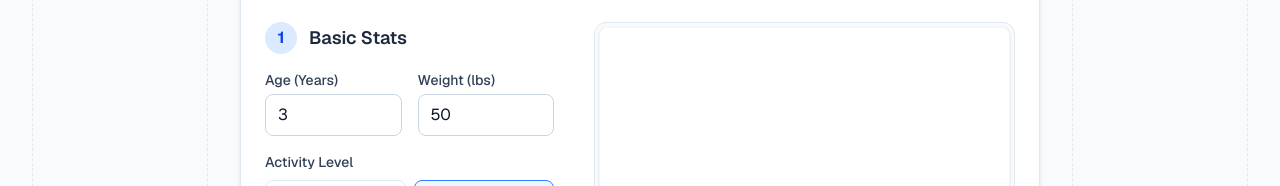
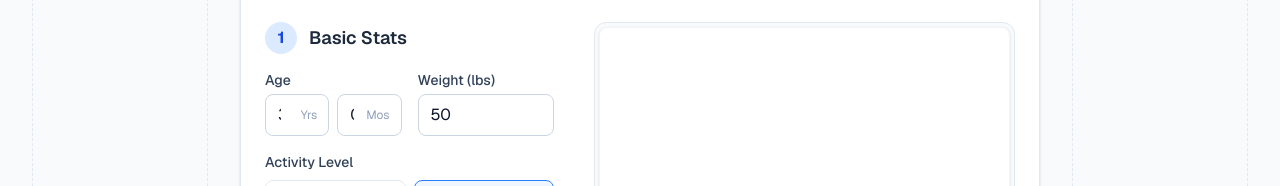
Before and after one commit to TheIyerGroup/canine-macro-calculator, a Next.js app: page / in a window 1280 px wide. Shown: the part 510-696 px from the top of the page. Built offline with nearby package versions, Linux system fonts and the light colour scheme.

Commit message:
feat: add age in months, multi-food input, and Wellness Large Breed

```diff
--- a/src/components/Calculator.tsx
+++ b/src/components/Calculator.tsx
@@ -73,6 +73,7 @@ export default function Calculator() {
 
     const [stats, setStats] = useState<DogStats>({
         ageYears: 3,
+        ageMonths: 0,
         weight: 50,
         activityLevel: 'moderate',
         behaviorLevel: 'calm',
@@ -141,6 +142,7 @@ export default function Calculator() {
         setSystem('imperial');
         setStats({
             ageYears: 3,
+            ageMonths: 0,
             weight: 50,
             activityLevel: 'moderate',
             behaviorLevel: 'calm',
@@ -239,15 +241,38 @@ export default function Calculator() {
 
                         <div className="grid grid-cols-2 gap-4">
                             <div>
-                                <label className="block text-sm font-medium text-slate-700 mb-1">Age (Years)</label>
-                                <input
-                                    type="number"
-                                    step="0.1"
-                                    min="0"
-                                    className="w-full px-3 py-2 border border-slate-300 rounded-lg focus:ring-2 focus:ring-blue-500 focus:border-blue-500 outline-none transition-shadow"
-                                    value={stats.ageYears}
-                                    onChange={(e) => setStats({ ...stats, ageYears: parseFloat(e.target.value) || 0 })}
-                                />
+                                <label className="block text-sm font-medium text-slate-700 mb-1">Age</label>
+                                <div className="flex gap-2">
+                                    <div className="flex-1">
+                                        <div className="relative">
+                                            <input
+                                                type="number"
+                                                min="0"
+                                                className="w-full pl-3 pr-8 py-2 border border-slate-300 rounded-lg focus:ring-2 focus:ring-blue-500 focus:border-blue-500 outline-none transition-shadow"
+                                                value={stats.ageYears}
+                                                onChange={(e) => setStats({ ...stats, ageYears: parseInt(e.target.value) || 0 })}
+                                            />
+                                            <div className="absolute inset-y-0 right-0 pr-3 flex items-center pointer-events-none">
+                                                <span className="text-slate-400 text-xs">Yrs</span>
+                                            </div>
+                                        </div>
+                                    </div>
+                                    <div className="flex-1">
+                                        <div className="relative">
+                                            <input
+                                                type="number"
+                                                min="0"
+                                                max="11"
+                                                className="w-full pl-3 pr-8 py-2 border border-slate-300 rounded-lg focus:ring-2 focus:ring-blue-500 focus:border-blue-500 outline-none transition-shadow"
+                                                value={stats.ageMonths}
+                                                onChange={(e) => setStats({ ...stats, ageMonths: parseInt(e.target.value) || 0 })}
+                                            />
+                                            <div className="absolute inset-y-0 right-0 pr-3 flex items-center pointer-events-none">
+                                                <span className="text-slate-400 text-xs">Mos</span>
+                                            </div>
+                                        </div>
+                                    </div>
+                                </div>
                             </div>
                             <div>
                                 <label className="block text-sm font-medium text-slate-700 mb-1">Weight ({system === 'imperial' ? 'lbs' : 'kg'})</label>
--- a/src/utils/calculations.ts
+++ b/src/utils/calculations.ts
@@ -2,6 +2,7 @@ export type System = 'imperial' | 'metric';
 
 export interface DogStats {
     ageYears: number;
+    ageMonths: number;
     weight: number;
     activityLevel: 'low' | 'moderate' | 'high' | 'working';
     behaviorLevel: 'calm' | 'anxious' | 'aggressive';
@@ -41,8 +42,8 @@ export function calculateDER(stats: DogStats, system: System): number {
         multiplier = 3.0;
     }
 
-    if (stats.ageYears < 1) {
-        multiplier = (stats.ageYears < 0.33) ? 3.0 : 2.0;
+    if (stats.ageYears === 0) {
+        multiplier = (stats.ageMonths < 4) ? 3.0 : 2.0;
     } else if (stats.ageYears > 7) {
         multiplier *= 0.85;
     }
```
